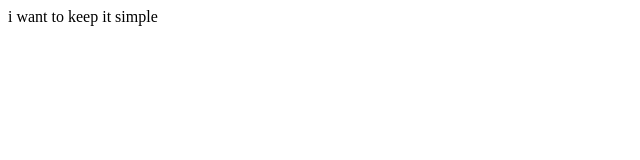
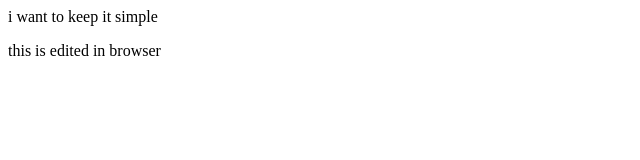
Before and after one commit to sajeetsoren2/conk, a plain HTML site: page index.html in a window 1280 px wide. Shown: the whole page, without its empty margins (0-640 px from the left). Drawn offline with Linux system fonts and the light colour scheme.

Commit message:
Update index.html

```diff
--- a/index.html
+++ b/index.html
@@ -1 +1,2 @@
 <p>i want to keep it simple</p>
+<p>this is edited in browser</p>
```
